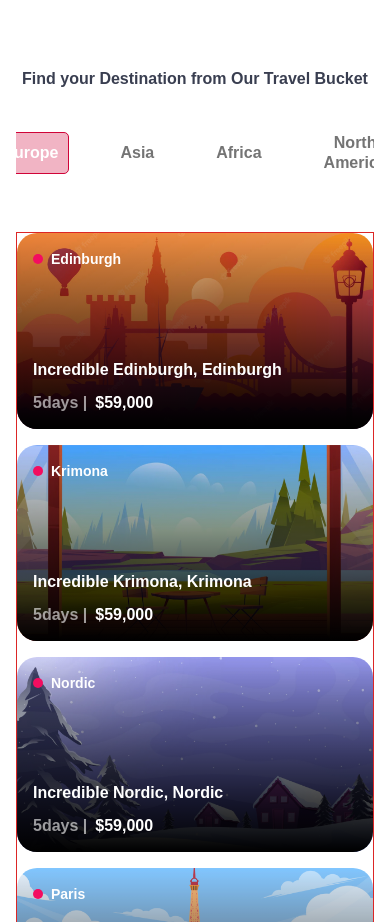
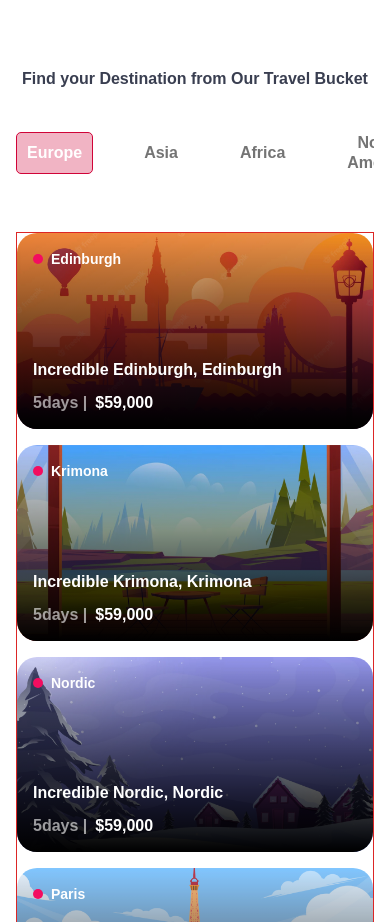
Before and after one commit to atiqurrahman52/travel-agency-react, a React (Create React App) app: page /destination in a window 390 px wide. Shown: the part 1413-2335 px from the top of the page. Built offline with nearby package versions, Linux system fonts and the light colour scheme; a web font is replaced by a local one; what tw-elements would draw is missing.

Commit message:
scroolbar updated

```diff
--- a/src/css/Destination.css
+++ b/src/css/Destination.css
@@ -33,23 +33,25 @@
   } */
 
   /* all destination ended */
-/*
+
   .scroll-bar{
-    width: 250px;
-    height: 400px;
-    margin: 50px 20px;
-    border: 1px solid blue;
-    overflow: auto;
-  }  */
+    /* width: 250px; */
+    /* height: 400px; */
+    /* margin: 50px 20px; */
+    /* border: 1px solid blue; */
+    /* overflow: auto; */
+  }
   .scroll-bar::-webkit-scrollbar{
     height: 3px;
 
+
+
   }
   .scroll-bar::-webkit-scrollbar-track{
-    border-radius: 10px;
+    border-radius: 50px;
     background: #CECECE;
   }
   .scroll-bar::-webkit-scrollbar-thumb{
-    border-radius: 2px;
+    border-radius: 50px;
     background: #E46D8C;
   }
--- a/src/pages/Destination/AllDestination.js
+++ b/src/pages/Destination/AllDestination.js
@@ -42,8 +42,8 @@ const Destination = ({ items }) => {
             <h3 className="text-[#393E50]  font-nunito font-extrabold lg:text-[32px] text-[16px] lg:leading-[40px] leading-[22px] text-center mb-[32px]">
               Find your Destination from Our Travel Bucket
             </h3>
-            {/* <div className="flex md:justify-center justify-start items-center gap-10  text-[#E46D8C] scroll-bar  overflow-x-auto md:overflow-x-visible"> */}
-            <div className="flex justify-center items-center gap-10  text-[#E46D8C] scroll-bar overflow-x-auto md:overflow-x-visible scrollbar-thumb-blue-600 scrollbar-thumb-rounded hover:scrollbar-thumb-red-500 ">
+            {/* <div className="flex md:justify-center justify-start items-center gap-10  text-[#E46D8C] scroll-bar  overflow-x-auto md:overflow-x-visible scrollbar-thumb-blue-600 hover:scrollbar-thumb-red-500 "> */}
+            <div className="flex justify-start md:justify-center items-center gap-10  text-[#E46D8C] scroll-bar overflow-x-auto">
               {["europe", "asia", "africa", "north america"].map((item, i) => {
                 return (
                   <button
```
